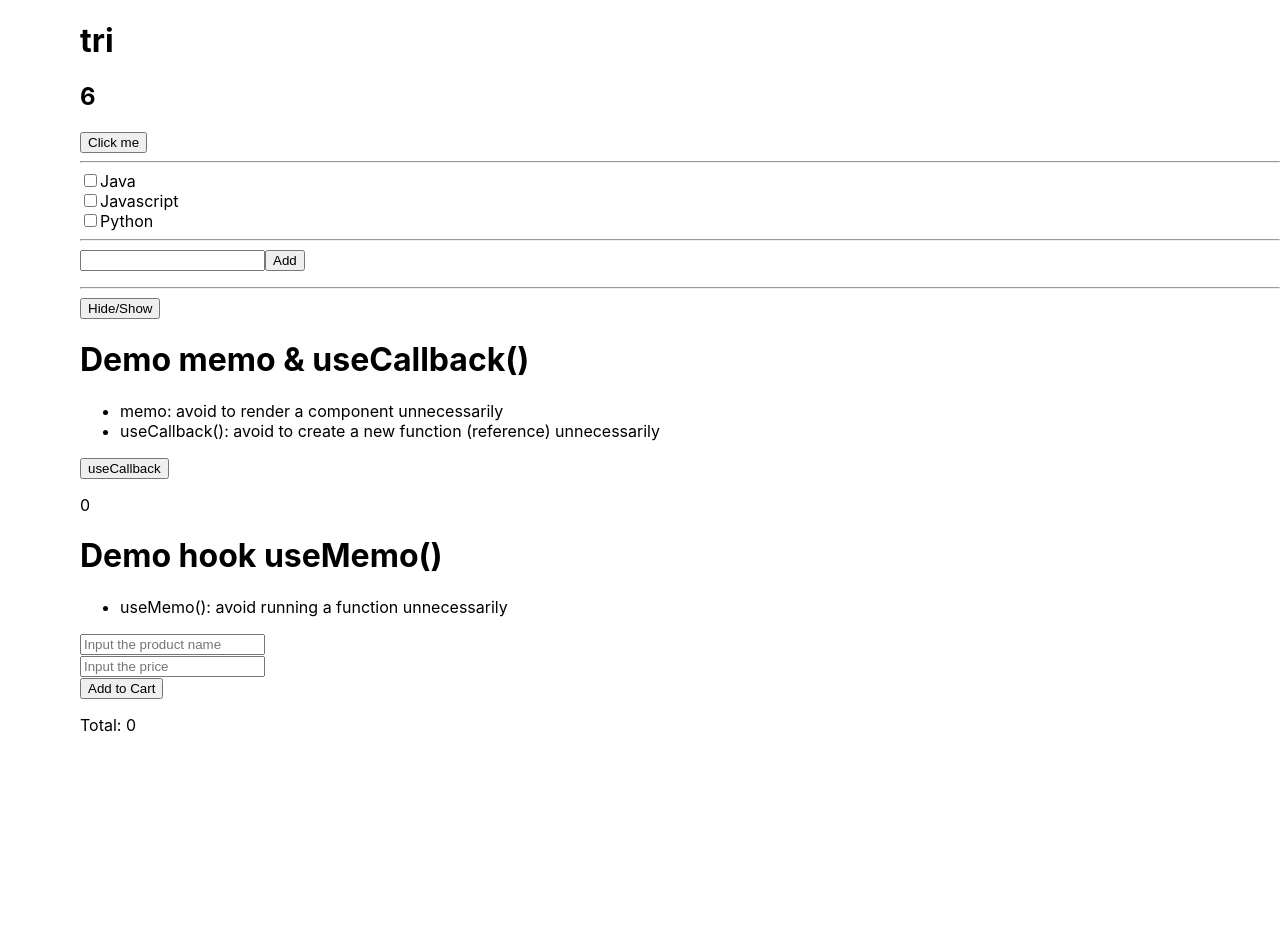
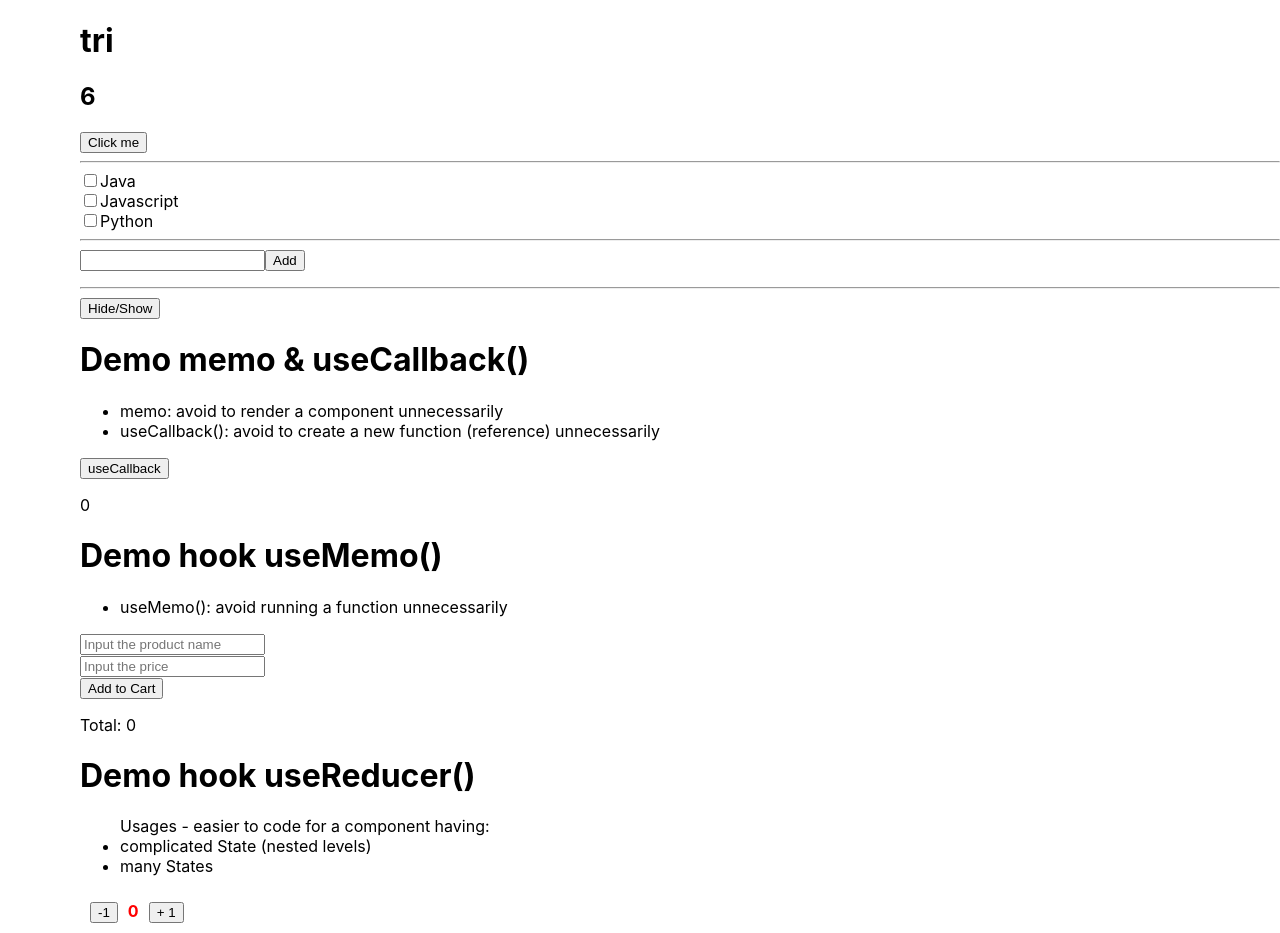
Before and after one commit to vobien/react-hook-demo, a React (Create React App) app: page / in a window 1280 px wide. Before the commit the page ends 800 px from the top, so only its background shows below. Built offline with nearby package versions, Linux system fonts and the light colour scheme; the HTML template or start-up script is replaced by a standard one.

Commit message:
useReducer() demo

```diff
--- a/src/App.js
+++ b/src/App.js
@@ -7,6 +7,7 @@ import DemoState from "./DemoState";
 import DemoTodoList from "./DemoTodoList";
 import DemoMount from "./DemoMount";
 import DemoHookMemo from "./DemoHookMemo";
+import DemoUseReducer from "./DemoUseReducer";
 
 function emitCommentEvent(id) {
   setInterval(() => {
@@ -47,6 +48,8 @@ function App() {
       <p>{count}</p>
 
       <DemoHookMemo />
+
+      <DemoUseReducer />
     </>
   );
 }
--- /dev/null
+++ b/src/DemoUseReducer.js
@@ -0,0 +1,52 @@
+import { useReducer, useState } from "react";
+
+// 1. define init value
+const initalValue = 0;
+
+// 2. define action
+const ADD_ACTION = "increase";
+const SUBTRACT_ACTION = "decrease";
+
+// 3. define reducer - a func (state, action) -> newState
+const reducer = (state, action) => {
+  switch (action) {
+    case ADD_ACTION:
+      return state + 1;
+    case SUBTRACT_ACTION:
+      return state - 1;
+    default:
+      throw Error("Invalid action");
+  }
+};
+
+export default function DemoUseReducer() {
+  // 4. use hook useReducer
+  const [count, dispatch] = useReducer(reducer, initalValue);
+
+  return (
+    <div>
+      <h1>Demo hook useReducer()</h1>
+      <ul>
+        Usages - easier to code for a component having:
+        <li>complicated State (nested levels)</li>
+        <li>many States</li>
+      </ul>
+
+      <button
+        style={{ margin: "10px" }}
+        type="button"
+        onClick={() => dispatch(SUBTRACT_ACTION)}
+      >
+        -1
+      </button>
+      <span style={{ fontWeight: "bold", color: "red" }}>{count}</span>
+      <button
+        style={{ margin: "10px" }}
+        type="button"
+        onClick={() => dispatch(ADD_ACTION)}
+      >
+        + 1
+      </button>
+    </div>
+  );
+}
```
